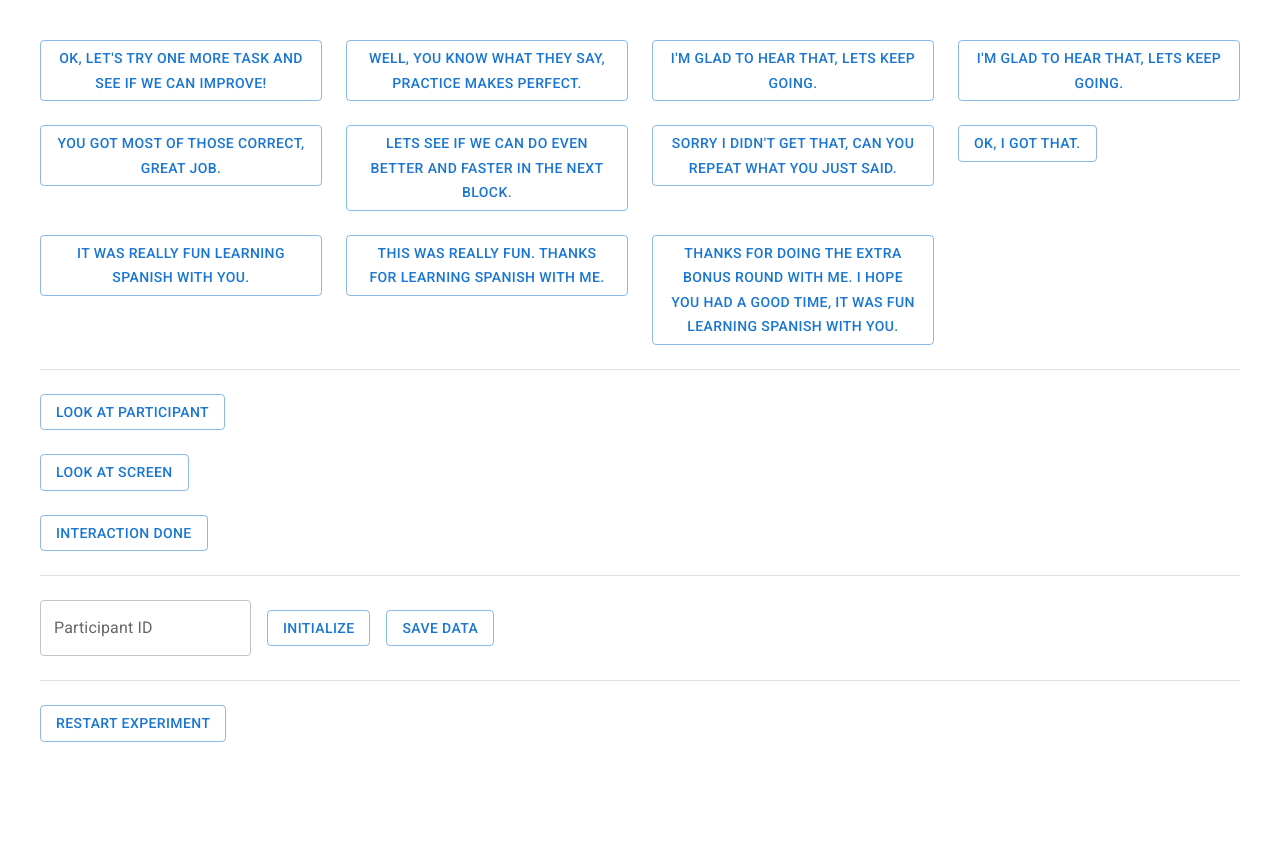
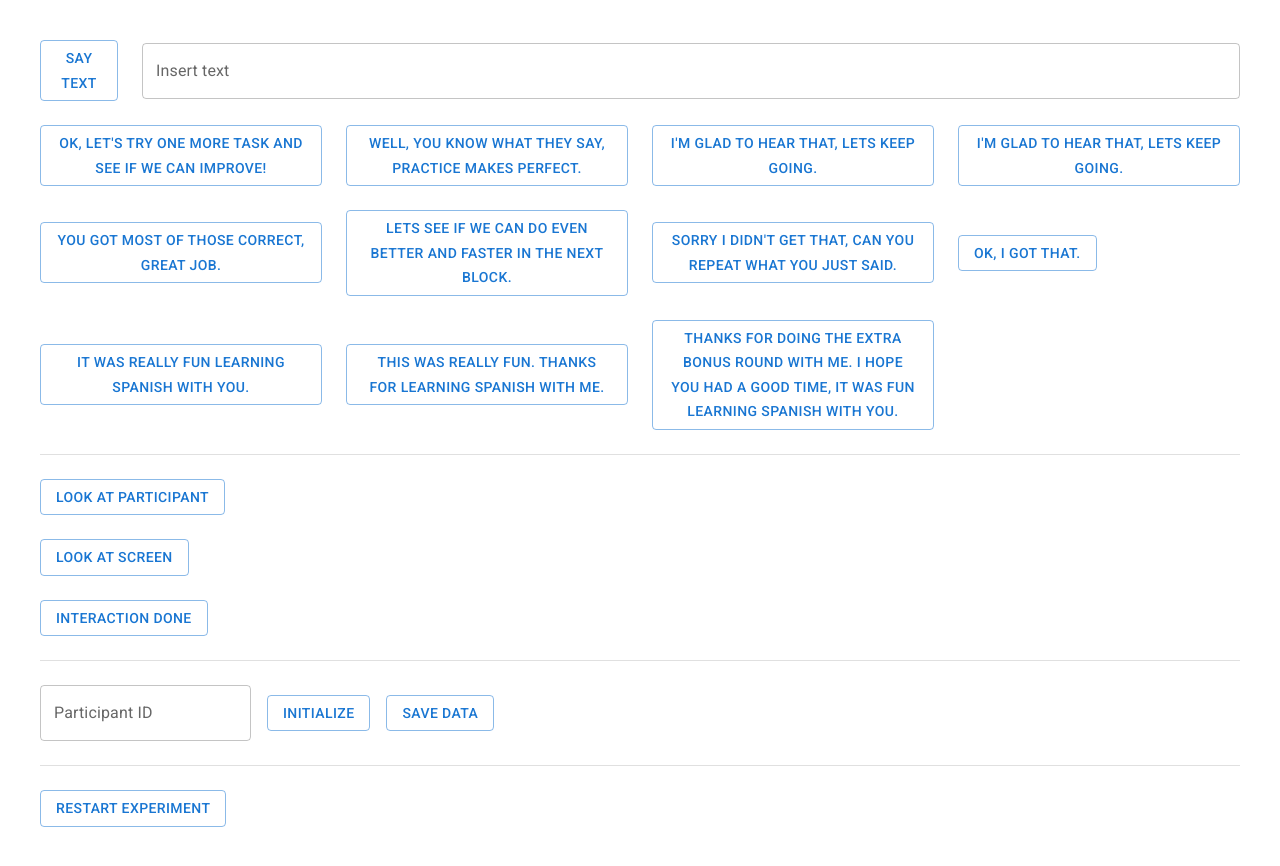
Before and after one commit to NaoPepper4hri/speech-learning, a React (Create React App) app in the folder client/: page /control in a window 1280 px wide. Before the commit the page ends 800 px from the top, so only its background shows below. Built offline with nearby package versions, Linux system fonts and the light colour scheme.

Commit message:
Added custom text field to control.

```diff
--- a/client/src/PepperControl.js
+++ b/client/src/PepperControl.js
@@ -37,14 +37,44 @@ class PepperControl extends React.Component {
   state = {
     dialogOpen: false,
     participantId: "",
+    dyntext: "",
+    id: "",
+  };
+
+  pepperSayText = () => {
+    const { dyntext } = this.state;
+    if (dyntext.length !== 0) {
+      requestPepperText(dyntext);
+      this.setState({ dyntext: "" });
+    }
   };
 
   render() {
-    const { id } = this.state;
+    const { id, dyntext } = this.state;
     return (
-      <Grid container padding={5} spacing={3}>
-        {actions.map((a) => (
-          <Grid item xs={3} justifyContent="center">
+      <Grid container padding={5} spacing={3} alignItems="center">
+        <Grid item xs={1} justifyContent="center">
+          <Button variant="outlined" onClick={() => requestPepperText(dyntext)}>
+            Say text
+          </Button>
+        </Grid>
+        <Grid item xs={11}>
+          <TextField
+            label="Insert text"
+            variant="outlined"
+            fullWidth
+            multiline
+            value={dyntext}
+            onKeyPress={(ev) => {
+              if (ev.shiftKey && ev.key === "Enter") {
+                requestPepperText(dyntext);
+              }
+            }}
+            onChange={(event) => this.setState({ dyntext: event.target.value })}
+          />
+        </Grid>
+        {actions.map((a, idx) => (
+          <Grid key={idx} item xs={3} justifyContent="center">
             <Button
               variant="outlined"
               onClick={() => {
```
